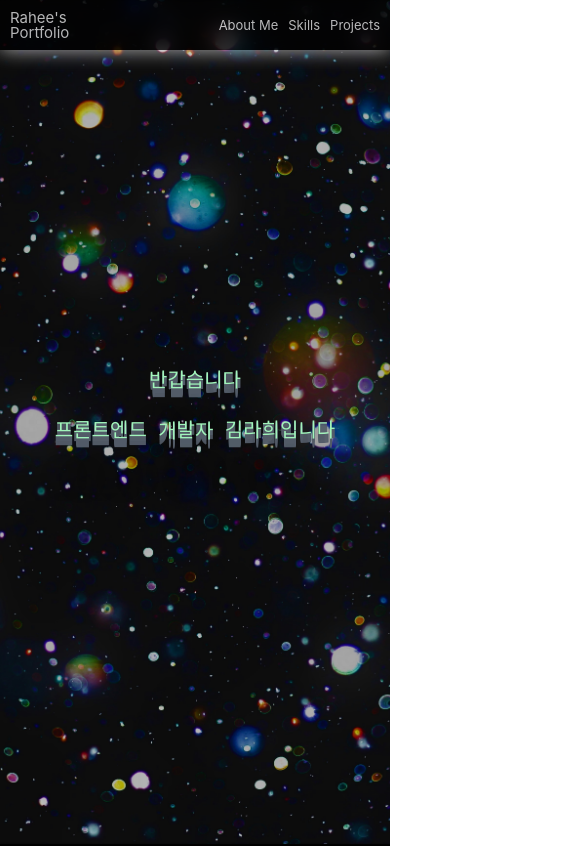
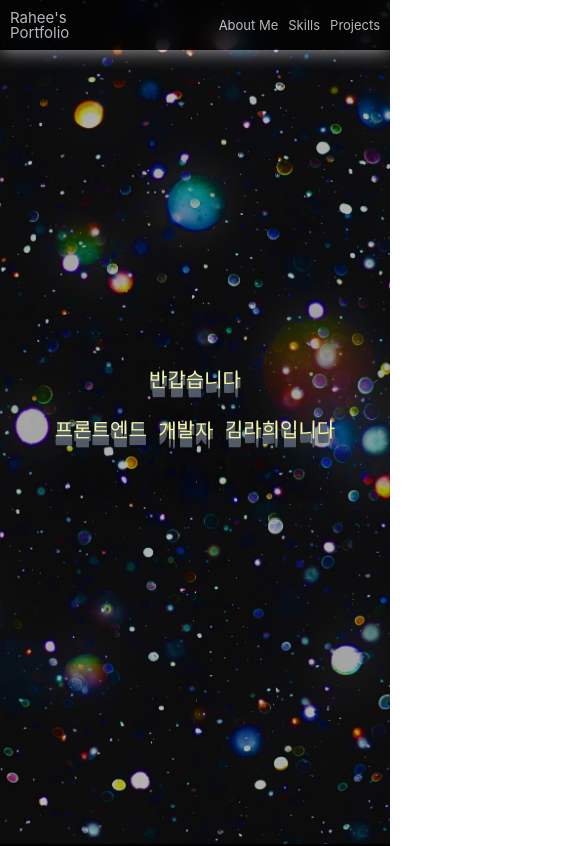
Before and after one commit to rahee-k-it/portfolio, a React (Create React App) app: page / in a window 390 px wide. Shown: the top 846 px of the page, 585 px wide, since content can reach past the window. Built offline with nearby package versions, Linux system fonts and the light colour scheme; a web font is replaced by a local one.

Commit message:
모바일웹 확대, 축소 방지 구현

```diff
--- a/src/components/Footer.jsx
+++ b/src/components/Footer.jsx
@@ -52,7 +52,7 @@ function Footer() {
         </Icon>
       </ClickMe>
       {
-        modal == true ? <Modal offModal={offModal} /> : null //기계역할
+        modal ? <Modal offModal={offModal} /> : null //기계역할
       }
     </Container>
   );
--- a/src/components/Header.jsx
+++ b/src/components/Header.jsx
@@ -24,7 +24,7 @@ const Span = styled.span`
   position: relative;
   top: 2px;
   animation: bounce 0.5s ease infinite alternate;
-  color: #a1f4bb;
+  color: #f1f4a1;
   text-shadow: 0 1px 0 #535c68, 0 2px 0 #535c68, 0 3px 0 #535c68, 0 4px 0 #535c68, 0 5px 0 #535c68, 0 6px 0 transparent,
     0 7px 0 transparent, 0 8px 0 transparent, 0 9px 0 transparent, 0 10px 10px rgba(0, 0, 0, 0.4);
 
--- a/src/components/Project1.jsx
+++ b/src/components/Project1.jsx
@@ -13,6 +13,7 @@ const Container = styled.div`
   justify-content: center;
   align-items: center;
   background-color: #000000;
+  overflow: hidden;
 `;
 
 const Title = styled.div`
--- a/src/components/Project2.jsx
+++ b/src/components/Project2.jsx
@@ -13,6 +13,7 @@ const Container = styled.div`
   justify-content: center;
   align-items: center;
   background-color: black;
+  overflow: hidden;
 `;
 
 const FlexBox = styled.div`
```
